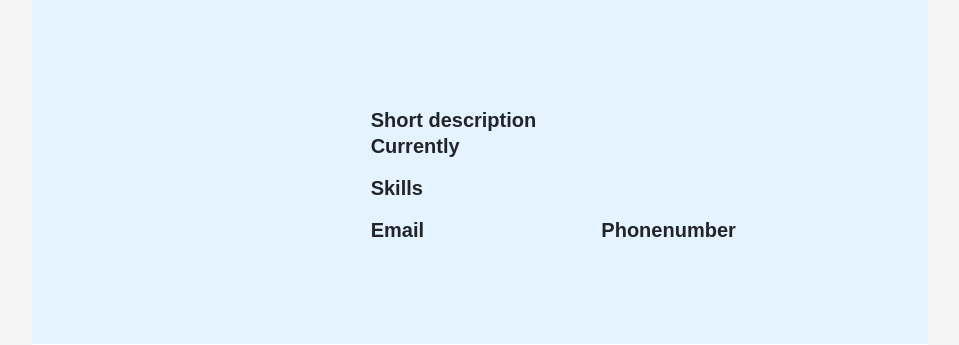
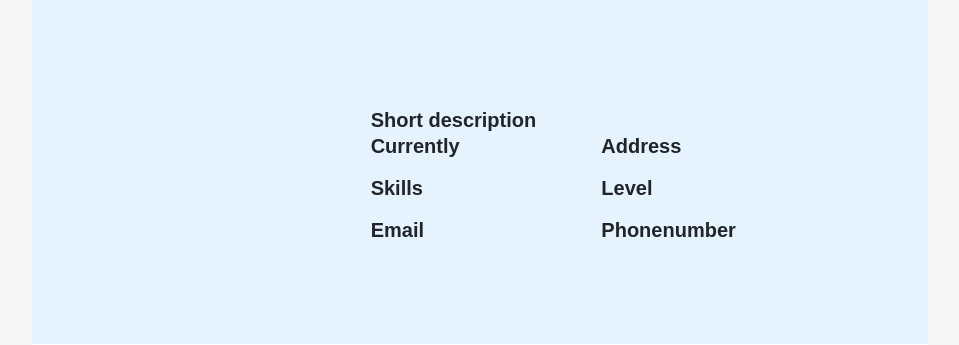
Before and after one commit to khoatruong19/cv-website, a PHP site: page /cv-form/pages/view-employee.php?id=1 in a window 1280 px wide. Shown: the top 345 px of the page, without its empty margins (160-1119 px from the left). Run offline with PHP 8.4, Linux system fonts and the light colour scheme; data that the repository does not hold is empty; some libraries are stand-ins or nearby versions.

Commit message:
updated view-employee

```diff
--- a/pages/view-employee.php
+++ b/pages/view-employee.php
@@ -59,6 +59,10 @@
                     <span class="fw-bold h5">Currently</span><br>
                     <span class="fw-light p"><?php echo "$job_title"?></span>
                 </div>
+                <div class="col">
+                    <span class="fw-bold h5">Address</span><br>
+                    <span class="fw-light p"><?php echo "$address"?></span>
+                </div>
             </div>
             <div class="row mb-3">
                 <div class="col">
@@ -67,6 +71,10 @@
                     <script>
                         document.getElementById("skills").innerHTML = skills_string;
                     </script>
+                </div>
+                <div class="col">
+                    <span class="fw-bold h5">Level</span><br>
+                    <span class="fw-light p"><?php echo "$level"?></span>
                 </div>
             </div>
             <div class="contacts row">
```
Also changed, not shown: pages/components/cv_form_components/det_page.php (indentation only).
